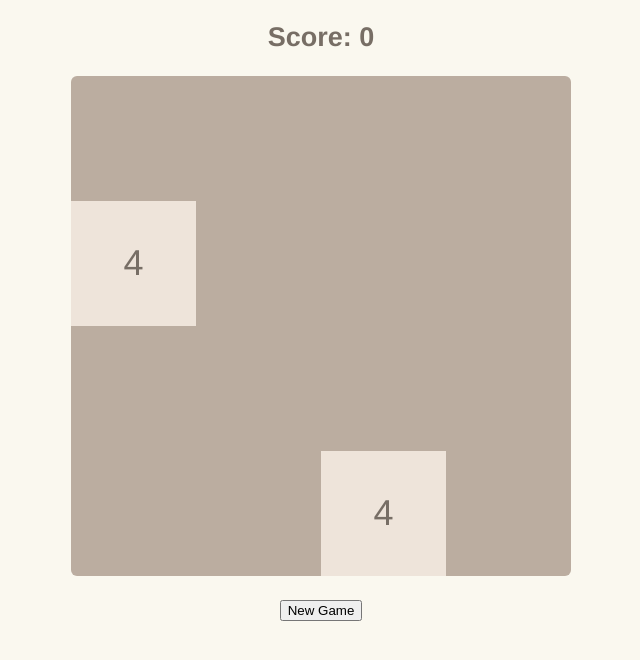
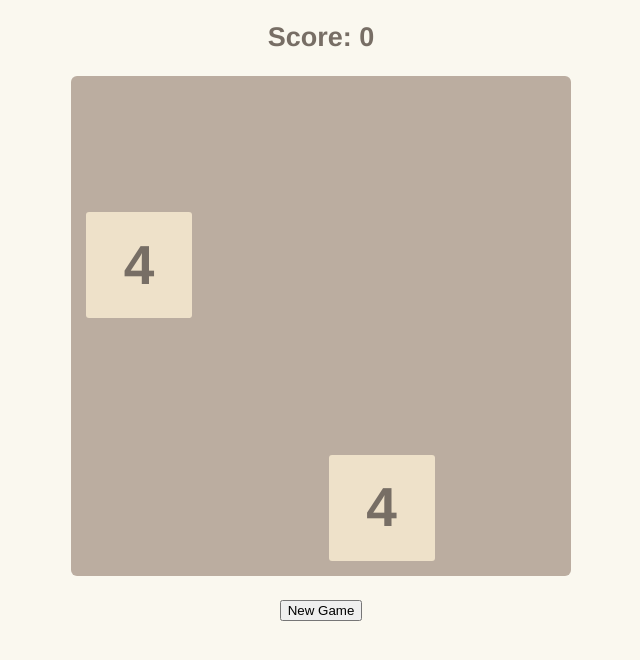
Before and after one commit to LazouskiKiryl/2048-game, a React (Create React App) app: page / in a window 1280 px wide. Shown: the top 660 px of the page, without its empty margins (319-959 px from the left). Built offline with nearby package versions, Linux system fonts and the light colour scheme.

Commit message:
feat: add styles for Tile

```diff
--- a/src/components/Board.tsx
+++ b/src/components/Board.tsx
@@ -1,4 +1,4 @@
-import React, { useCallback, useEffect, useRef } from 'react';
+import React, { useCallback, useEffect, useRef, useState } from 'react';
 import styled from 'styled-components';
 import { TilesType } from '../game/Game';
 import TileComponent from './TileComponent';
@@ -7,8 +7,6 @@ const StyledBoard = styled.div`
   box-sizing: border-box;
   position: relative;
   width: 100%;
-  margin: 0 auto;
-  padding: 15px;
   background: #bbada0;
   border-radius: 6px;
 `;
@@ -18,12 +16,14 @@ type BoardProps = {
 };
 
 const Board: React.FC<BoardProps> = ({ tiles }) => {
+  const [width, setWidth] = useState<number>(0);
   const boardRef = useRef<HTMLDivElement>(null);
 
   const resize = () => {
     if (boardRef.current) {
       const width = getComputedStyle(boardRef.current).getPropertyValue('width');
       boardRef.current.style.height = width;
+      setWidth(parseFloat(width));
     }
   };
 
@@ -44,7 +44,16 @@ const Board: React.FC<BoardProps> = ({ tiles }) => {
       {tiles.map((row, rowIndex) =>
         row.map(
           (tile, colIndex) =>
-            tile && <TileComponent key={tile.id} tile={tile} row={rowIndex} col={colIndex} />
+            tile && (
+              <TileComponent
+                key={tile.id}
+                tile={tile}
+                row={rowIndex}
+                col={colIndex}
+                boardWidth={width}
+                boardSize={tiles.length}
+              />
+            )
         )
       )}
     </StyledBoard>
--- a/src/components/TileComponent.tsx
+++ b/src/components/TileComponent.tsx
@@ -1,36 +1,64 @@
 import React from 'react';
 import styled from 'styled-components';
-import { Tile } from '../game/Tile';
+import { boardGap } from '../constants/board';
+import { Tile, TileValue } from '../game/Tile';
+
+const styles: { [key in TileValue]: { background: string; color: string; fontSize: number } } = {
+  2: { background: '#eee4da', color: '#776e65', fontSize: 55 },
+  4: { background: '#eee1c9', color: '#776e65', fontSize: 55 },
+  8: { background: '#f3b27a', color: '#f9f6f2', fontSize: 55 },
+  16: { background: '#f69664', color: '#f9f6f2', fontSize: 55 },
+  32: { background: '#f77c5f', color: '#f9f6f2', fontSize: 55 },
+  64: { background: '#f75f3b', color: '#f9f6f2', fontSize: 55 },
+  128: { background: '#edd073', color: '#f9f6f2', fontSize: 45 },
+  256: { background: '#edcc62', color: '#f9f6f2', fontSize: 45 },
+  512: { background: '#edc950', color: '#f9f6f2', fontSize: 45 },
+  1024: { background: '#edc53f', color: '#f9f6f2', fontSize: 35 },
+  2048: { background: '#edc22e', color: '#f9f6f2', fontSize: 35 },
+  4096: { background: '#3c3a33', color: '#f9f6f2', fontSize: 30 },
+  8192: { background: '#3c3a33', color: '#f9f6f2', fontSize: 30 },
+};
 
 type StyledTileProps = {
+  value: TileValue;
   row: number;
   col: number;
+  width: number;
 };
 
 const StyledTileComponent = styled.div<StyledTileProps>`
   box-sizing: border-box;
   position: absolute;
+  top: ${(props) => (props.width + boardGap) * props.row}px;
+  left: ${(props) => (props.width + boardGap) * props.col}px;
+  width: ${(props) => props.width}px;
+  height: ${(props) => props.width}px;
+  margin: ${boardGap}px;
+  border-radius: 3px;
   display: flex;
-  top: ${(props) => (100 / 4) * props.row + '%'};
-  left: ${(props) => (100 / 4) * props.col + '%'};
-  width: 25%;
-  height: 25%;
   align-items: center;
   justify-content: center;
-  background: #eee4da;
-  color: #776e65;
-  font-size: 36px;
+  background: ${(props) => styles[props.value].background};
+  color: ${(props) => styles[props.value].color};
+  font-size: ${(props) => styles[props.value].fontSize}px;
+  font-weight: bold;
+  line-height: 107px;
+  transition: top 0.1s, left 0.1s;
 `;
 
 type TileComponentProps = {
   tile: Tile;
   row: number;
   col: number;
+  boardWidth: number;
+  boardSize: number;
 };
 
-const TileComponent: React.FC<TileComponentProps> = ({ tile, row, col }) => {
+const TileComponent: React.FC<TileComponentProps> = ({ tile, row, col, boardWidth, boardSize }) => {
+  const width = (boardWidth - (boardSize + 1) * boardGap) / boardSize;
+
   return (
-    <StyledTileComponent row={row} col={col}>
+    <StyledTileComponent value={tile.value} row={row} col={col} width={width}>
       {tile.value}
     </StyledTileComponent>
   );
--- /dev/null
+++ b/src/constants/board.ts
@@ -0,0 +1,3 @@
+const boardGap: number = 15;
+
+export { boardGap };
--- a/src/game/Tile.ts
+++ b/src/game/Tile.ts
@@ -1,10 +1,12 @@
+type TileValue = 2 | 4 | 8 | 16 | 32 | 64 | 128 | 256 | 512 | 1024 | 2048 | 4096 | 8192;
+
 class Tile {
   private static nextId: number = 0;
 
   private _id: number;
-  private _value: number;
+  private _value: TileValue;
 
-  constructor(value: number = 2) {
+  constructor(value: TileValue = 2) {
     this._id = Tile.nextId++;
     this._value = value;
   }
@@ -22,4 +24,4 @@ class Tile {
   }
 }
 
-export { Tile };
+export { Tile, type TileValue };
```
